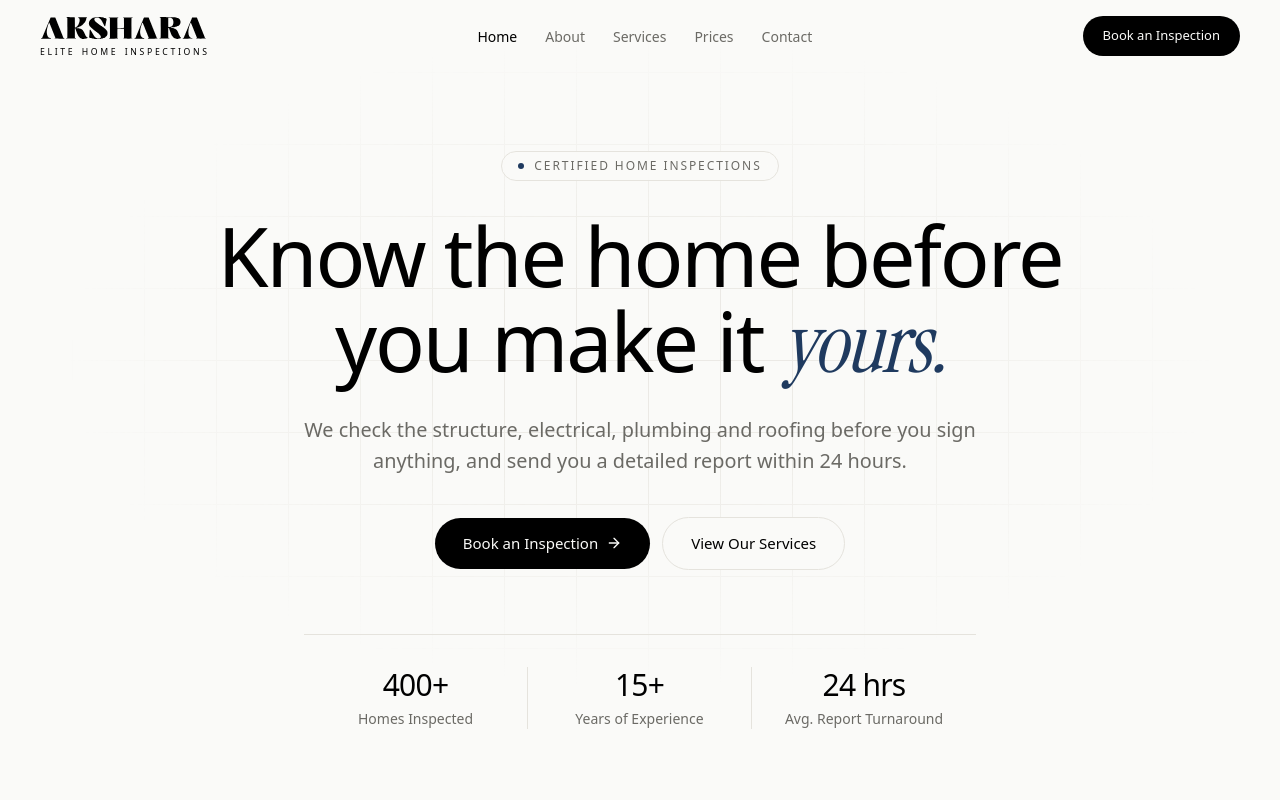
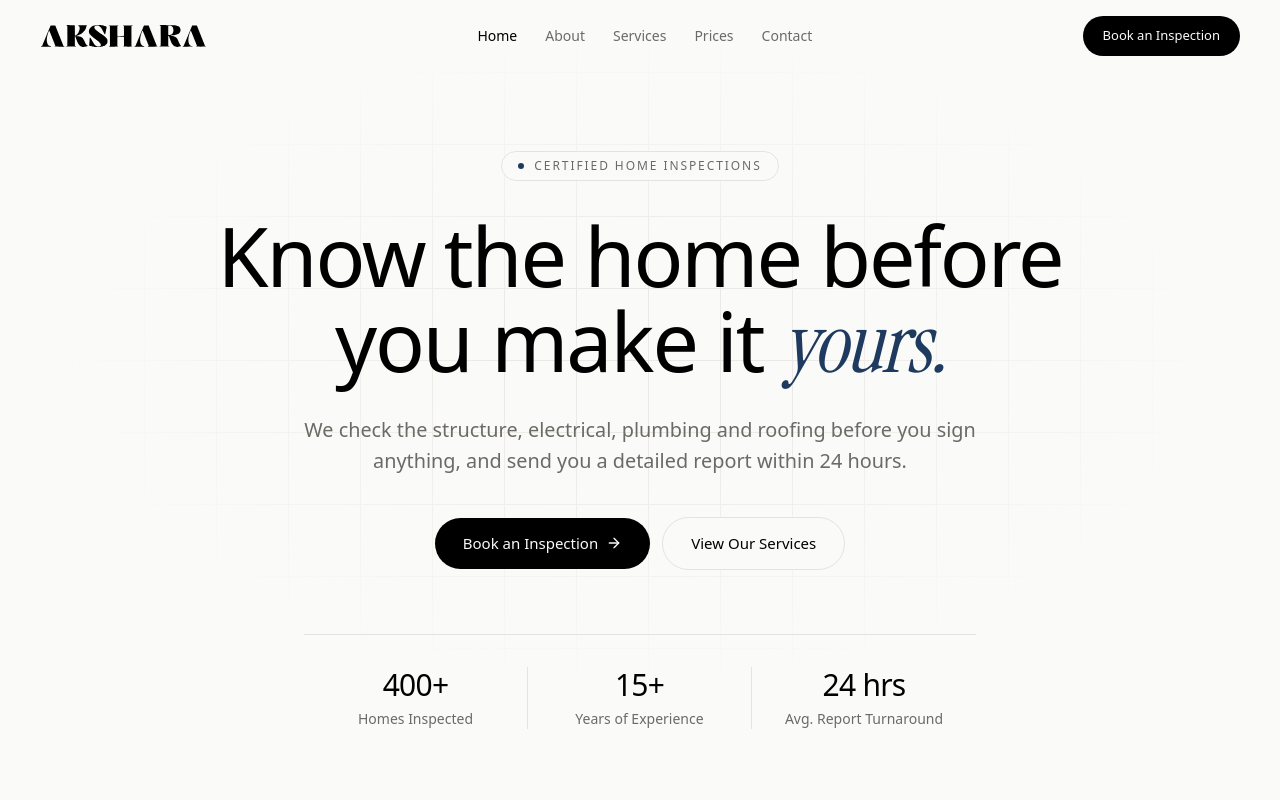
Before and after one commit to LeelaMohan217/sa-elite-home-inspection, a React (Vite) app: page / in a window 1280 px wide. Shown: the top 800 px of the page. Built offline with nearby package versions, Linux system fonts and the light colour scheme.

Commit message:
Remove the tagline from under the logo
Logo is back to the AKSHARA wordmark alone, at the same sizes.

Co-Authored-By: Claude Opus 5.5 <noreply@anthropic.com>
Claude-Session: https://claude.ai/code/session_018cZEx1E2weKY4SUbicT42U

```diff
--- a/src/components/Logo.jsx
+++ b/src/components/Logo.jsx
@@ -1,34 +1,16 @@
 import wordmarkDark from '../assets/Logo.svg'
 import wordmarkLight from '../assets/Logo-light.svg'
 
-const TAGLINE = 'ELITE HOME INSPECTIONS'
-
-// AKSHARA wordmark with the tagline underneath, spread to exactly the
-// wordmark's width. Size the lockup by giving it a width (className); the
-// tagline's font size and spacing scale with it via container units.
+// AKSHARA wordmark. Size it by giving it a width (className).
 function Logo({ tone = 'dark', className = '' }) {
-  const light = tone === 'light'
-
   return (
-    <span className={`inline-flex flex-col [container-type:inline-size] ${className}`}>
-      <img
-        src={light ? wordmarkLight : wordmarkDark}
-        alt="AKSHARA Elite Home Inspections"
-        width={354}
-        height={51}
-        className="h-auto w-full"
-      />
-      <span
-        aria-hidden="true"
-        className={`mt-[4.5cqw] flex justify-between text-[5.2cqw] leading-none font-medium ${
-          light ? 'text-paper' : 'text-ink'
-        }`}
-      >
-        {[...TAGLINE].map((char, i) =>
-          char === ' ' ? <span key={i} className="w-[0.45em]" /> : <span key={i}>{char}</span>,
-        )}
-      </span>
-    </span>
+    <img
+      src={tone === 'light' ? wordmarkLight : wordmarkDark}
+      alt="AKSHARA Elite Home Inspections"
+      width={354}
+      height={51}
+      className={`h-auto ${className}`}
+    />
   )
 }
 
```
